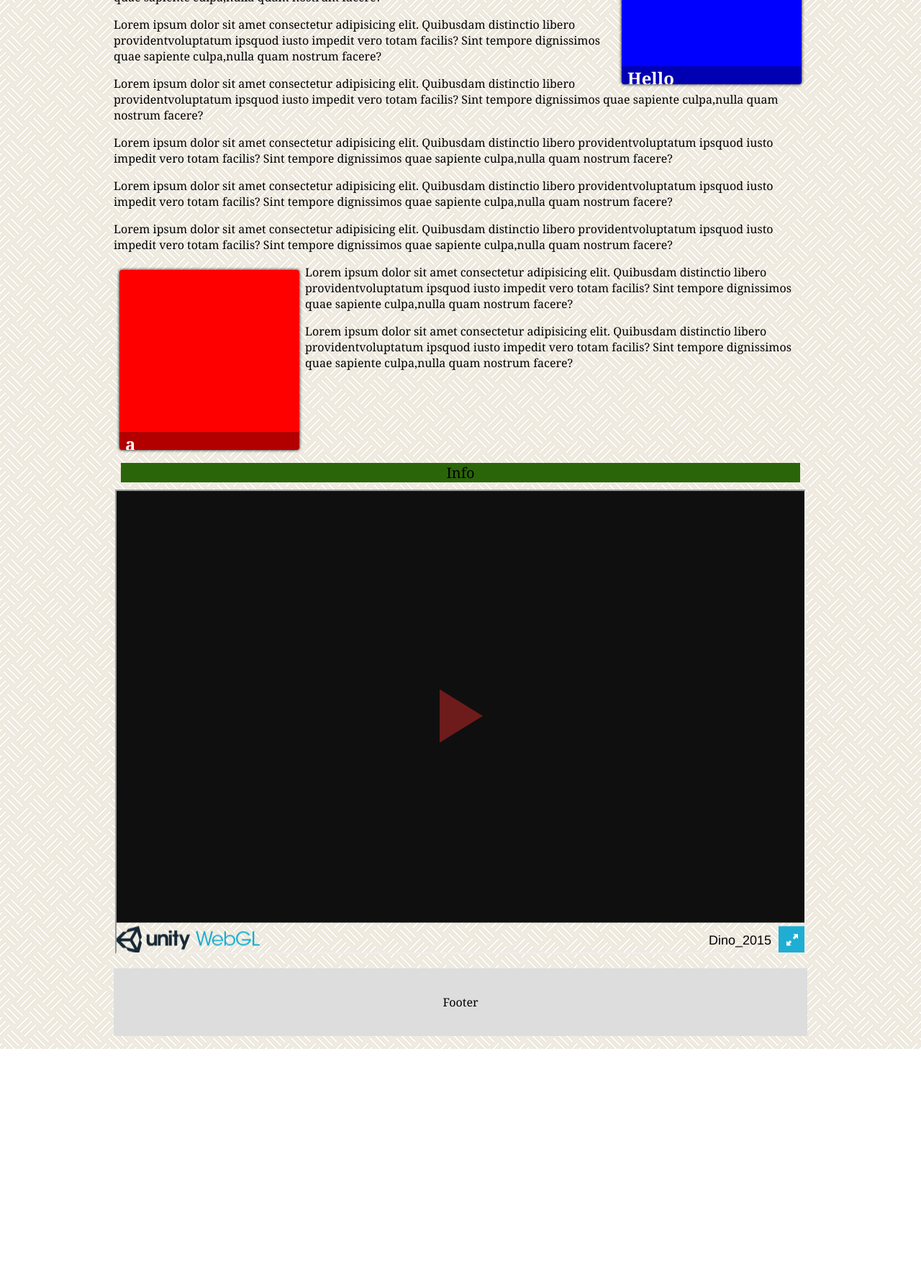
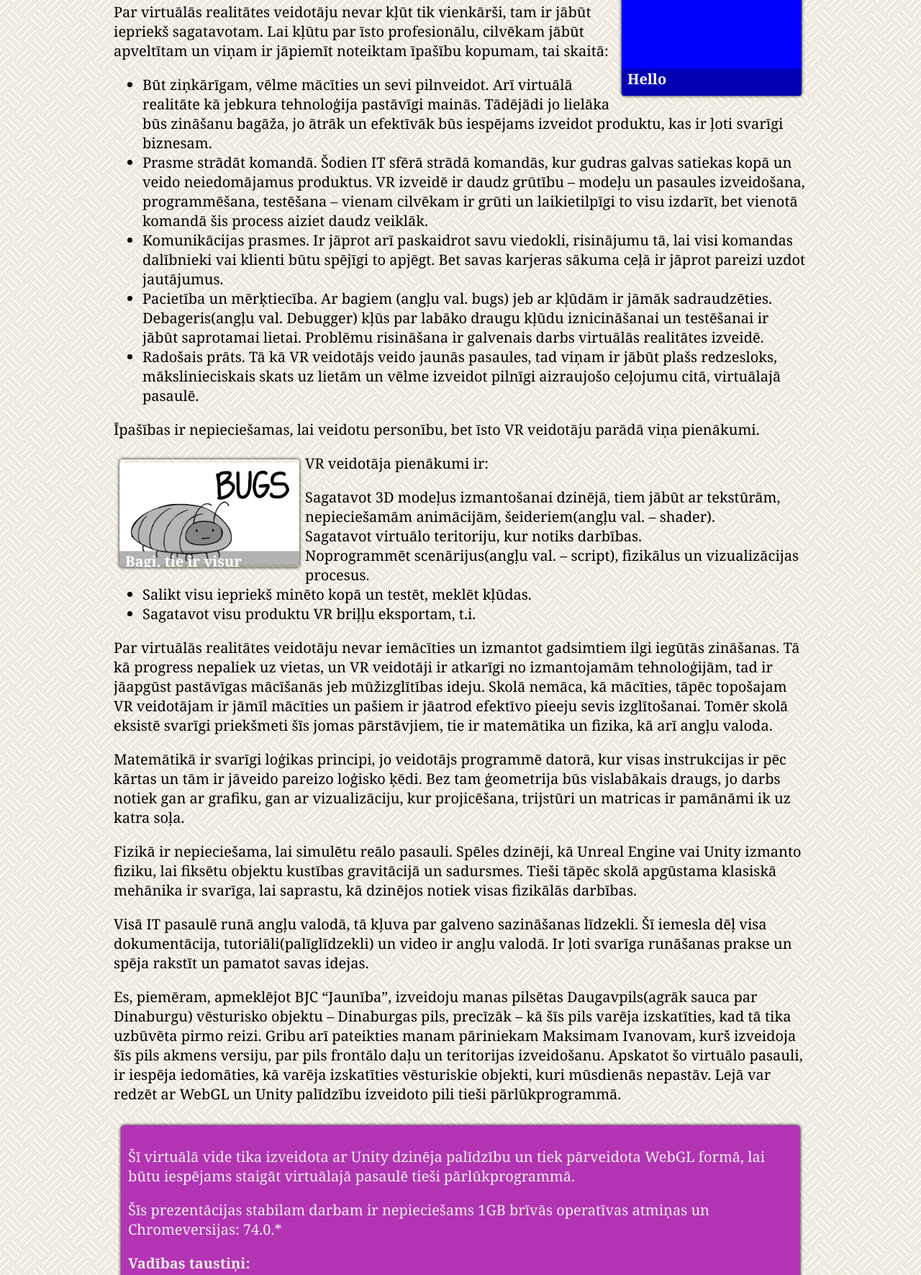
Before and after one commit to cyoq/ContestDigitalSkills, a plain HTML site: page index.html in a window 1280 px wide. Shown: the part 392-2163 px from the top of the page at 72% size. Before the commit the page ends 1849 px from the top, so only its background shows below. Drawn offline with Linux system fonts and the light colour scheme.

Commit message:
adding content

```diff
--- a/TemplateData/side.js
+++ b/TemplateData/side.js
@@ -1,6 +1,7 @@
+var gameInstance;
 var btn = document.getElementsByClassName("btn")[0];
 
+
 btn.onclick = () => {
-    var gameInstance = UnityLoader.instantiate("gameContainer", "Build/Build_WebGL.json", {onProgress: UnityProgress});
-    btn.classList.add("hidden");
+    gameInstance = UnityLoader.instantiate("gameContainer", "Build/Build_WebGL.json", {onProgress: UnityProgress});
 };
--- a/index.html
+++ b/index.html
@@ -12,34 +12,56 @@
 
     <div class="header">
         <h1>DIGITĀLĀS PRASMES NĀKOTNES DIGITĀLAJAM DARBAM 2019</h1>
-        <p>Virtuālās realitātes veidotāja un 3D inženiera profesijas</p>
+        <p>Virtuālās realitātes veidotāja profesija</p>
     </div>
 
     <div class="row">
 
         <div class="row1">
 
-             <div class="banner left" data-title="Hello" data-text="Lorem ipsum dolor sit amet consectetur, adipisicing elit. Fuga nobis, eos magni animi modi ducimus. Ducimus, quo! Labore, illo. Fuga eius sint iusto voluptatibus repellat natus perspiciatis qui itaque obcaecati! lorem">
+            <div class="banner left" data-title="Hello" data-text="Lorem ipsum dolor sit amet consectetur, adipisicing elit. Fuga nobis, eos magni animi modi ducimus. Ducimus, quo! Labore, illo. Fuga eius sint iusto voluptatibus repellat natus perspiciatis qui itaque obcaecati! lorem">
             </div>
-
-            <p> Lorem ipsum dolor sit amet consectetur adipisicing elit. Quibusdam distinctio libero providentvoluptatum ipsquod iusto impedit vero totam facilis? Sint tempore dignissimos quae sapiente culpa,nulla quam nostrum facere?</p>
-            <p> Lorem ipsum dolor sit amet consectetur adipisicing elit. Quibusdam distinctio libero providentvoluptatum ipsquod iusto impedit vero totam facilis? Sint tempore dignissimos quae sapiente culpa,nulla quam nostrum facere?</p>
-            <p> Lorem ipsum dolor sit amet consectetur adipisicing elit. Quibusdam distinctio libero providentvoluptatum ipsquod iusto impedit vero totam facilis? Sint tempore dignissimos quae sapiente culpa,nulla quam nostrum facere?</p>
-            <p> Lorem ipsum dolor sit amet consectetur adipisicing elit. Quibusdam distinctio libero providentvoluptatum ipsquod iusto impedit vero totam facilis? Sint tempore dignissimos quae sapiente culpa,nulla quam nostrum facere?</p>
-            <p> Lorem ipsum dolor sit amet consectetur adipisicing elit. Quibusdam distinctio libero providentvoluptatum ipsquod iusto impedit vero totam facilis? Sint tempore dignissimos quae sapiente culpa,nulla quam nostrum facere?</p>
-            <p> Lorem ipsum dolor sit amet consectetur adipisicing elit. Quibusdam distinctio libero providentvoluptatum ipsquod iusto impedit vero totam facilis? Sint tempore dignissimos quae sapiente culpa,nulla quam nostrum facere?</p>
-            <p> Lorem ipsum dolor sit amet consectetur adipisicing elit. Quibusdam distinctio libero providentvoluptatum ipsquod iusto impedit vero totam facilis? Sint tempore dignissimos quae sapiente culpa,nulla quam nostrum facere?</p>
-            <div class="banner right" data-title="a" data-text="Lorem ipsum dolor sit amet consectetur, adipisicing elit. Fuga nobis, eos magni animi modi ducimus. Ducimus, quo! Labore, illo. Fuga eius sint iusto voluptatibus repellat natus perspiciatis qui itaque obcaecati! lorem">
+            <p>Virtuālās realitātes veidotāja profesijas pārstāvim ir īpaši radošs skats uz reālo pasauli, jo viņam ir iespēja izveidot virtuālās pasaules, kas stipri atšķiras no reālas, piemēram, neeksistējošus vēsturiskus objektus, reālu objektu atainošana vai citu neiedomājamu realitāti.</p>
+            <p>Par virtuālās realitātes veidotāju nevar kļūt tik vienkārši, tam ir jābūt iepriekš sagatavotam. Lai kļūtu par īsto profesionālu, cilvēkam jābūt apveltītam un viņam ir jāpiemīt noteiktam īpašību kopumam, tai skaitā: </p>
+            <ul>
+                <li>Būt ziņkārīgam, vēlme mācīties un sevi pilnveidot. Arī virtuālā realitāte kā jebkura tehnoloģija pastāvīgi mainās. Tādējādi jo lielāka būs zināšanu bagāža, jo ātrāk un efektīvāk būs iespējams izveidot produktu, kas ir ļoti svarīgi biznesam. </li>
+                <li> Prasme strādāt komandā. Šodien IT sfērā strādā komandās, kur gudras galvas satiekas kopā un veido neiedomājamus produktus. VR izveidē ir daudz grūtību – modeļu un pasaules izveidošana, programmēšana, testēšana – vienam cilvēkam ir grūti un laikietilpīgi to visu izdarīt, bet vienotā komandā šis process aiziet daudz veiklāk. </li>
+                <li>Komunikācijas prasmes. Ir jāprot arī paskaidrot savu viedokli, risinājumu tā, lai visi komandas dalībnieki vai klienti būtu spējīgi to apjēgt. Bet savas karjeras sākuma ceļā ir jāprot pareizi uzdot jautājumus.</li>
+                <li>Pacietība un mērķtiecība. Ar bagiem (angļu val. bugs) jeb ar kļūdām ir jāmāk sadraudzēties. Debageris(angļu val. Debugger) kļūs par labāko draugu kļūdu iznicināšanai un testēšanai ir jābūt saprotamai lietai. Problēmu risināšana ir galvenais darbs virtuālās realitātes izveidē. </li>
+                <li>Radošais prāts. Tā kā VR veidotājs veido jaunās pasaules, tad viņam ir jābūt plašs redzesloks, mākslinieciskais skats uz lietām un vēlme izveidot pilnīgi aizraujošo ceļojumu citā, virtuālajā pasaulē.</li>
+            </ul>
+            <p>Īpašības ir nepieciešamas, lai veidotu personību, bet īsto VR veidotāju parādā viņa pienākumi.</p>
+            <div class="banner right" data-title="Bagi, tie ir visur" data-text="Lorem ipsum dolor sit amet consectetur, adipisicing elit. Fuga nobis, eos magni animi modi ducimus. Ducimus, quo! Labore, illo. Fuga eius sint iusto voluptatibus repellat natus perspiciatis qui itaque obcaecati! lorem">
             </div>
-            <p> Lorem ipsum dolor sit amet consectetur adipisicing elit. Quibusdam distinctio libero providentvoluptatum ipsquod iusto impedit vero totam facilis? Sint tempore dignissimos quae sapiente culpa,nulla quam nostrum facere?</p>
-            <p> Lorem ipsum dolor sit amet consectetur adipisicing elit. Quibusdam distinctio libero providentvoluptatum ipsquod iusto impedit vero totam facilis? Sint tempore dignissimos quae sapiente culpa,nulla quam nostrum facere?</p>
-
+            <p>VR veidotāja pienākumi ir:</p>
+            <ul>
+                <li> Sagatavot 3D modeļus izmantošanai dzinējā, tiem jābūt ar tekstūrām, nepieciešamām animācijām, šeideriem(angļu val. – shader).</li>
+                <li>Sagatavot virtuālo teritoriju, kur notiks darbības. </li>
+                <li>Noprogrammēt scenārijus(angļu val. – script), fizikālus un vizualizācijas procesus. </li>
+                <li> Salikt visu iepriekš minēto kopā un testēt, meklēt kļūdas.</li>
+                <li>Sagatavot visu produktu VR briļļu eksportam, t.i.</li>
+            </ul>
+            <p>Par virtuālās realitātes veidotāju nevar iemācīties un izmantot gadsimtiem ilgi iegūtās zināšanas. Tā kā progress nepaliek uz vietas, un VR veidotāji ir atkarīgi no izmantojamām tehnoloģijām, tad ir jāapgūst pastāvīgas mācīšanās jeb mūžizglītības ideju. Skolā nemāca, kā mācīties, tāpēc topošajam VR veidotājam ir jāmīl mācīties un pašiem ir jāatrod efektīvo pieeju sevis izglītošanai. Tomēr skolā eksistē svarīgi priekšmeti šīs jomas pārstāvjiem, tie ir matemātika un fizika, kā arī angļu valoda.</p>
+            <p>Matemātikā ir svarīgi loģikas principi, jo veidotājs programmē datorā, kur visas instrukcijas ir pēc kārtas un tām ir jāveido pareizo loģisko ķēdi. Bez tam ģeometrija būs vislabākais draugs, jo darbs notiek gan ar grafiku, gan ar vizualizāciju, kur projicēšana, trijstūri un matricas ir pamānāmi ik uz katra soļa.</p>
+            <p>Fizikā ir nepieciešama, lai simulētu reālo pasauli. Spēles dzinēji, kā Unreal Engine vai Unity izmanto fiziku, lai fiksētu objektu kustības gravitācijā un sadursmes. Tieši tāpēc skolā apgūstama klasiskā mehānika ir svarīga, lai saprastu, kā dzinējos notiek visas fizikālās darbības. </p>
+            <p>Visā IT pasaulē runā angļu valodā, tā kļuva par galveno sazināšanas līdzekli. Šī iemesla dēļ visa dokumentācija, tutoriāli(palīglīdzekli) un video ir angļu valodā. Ir ļoti svarīga runāšanas prakse un spēja rakstīt un pamatot savas idejas.</p>
+            <p>Es, piemēram, apmeklējot BJC “Jaunība”, izveidoju manas pilsētas Daugavpils(agrāk sauca par  Dinaburgu) vēsturisko objektu – Dinaburgas pils, precīzāk – kā šīs pils varēja izskatīties, kad tā tika uzbūvēta pirmo reizi. Gribu arī pateikties manam pāriniekam Maksimam Ivanovam, kurš izveidoja šīs pils akmens versiju, par pils frontālo daļu un teritorijas izveidošanu. Apskatot šo virtuālo pasauli, ir iespēja iedomāties, kā varēja izskatīties vēsturiskie objekti, kuri mūsdienās nepastāv. Lejā var redzēt ar WebGL un Unity palīdzību izveidoto pili tieši pārlūkprogrammā.</p>
         </div>
 
 
         <div class="row15">
-            <div id="info-div">
-                <span id="info">Info</span>
+            <div id="info">
+                <p>Šī virtuālā vide tika izveidota ar Unity dzinēja palīdzību un tiek pārveidota WebGL formā, lai būtu iespējams staigāt virtuālajā pasaulē tieši pārlūkprogrammā.</p>
+                <p>Šīs prezentācijas stabilam darbam ir nepieciešams 1GB brīvās operatīvas atmiņas un Chromeversijas: 74.0.*</p>
+                <p><b>Vadības taustiņi: </b></p>
+                <ul>
+                    <li>1 - brīvas rotēšanas kamera</li>
+                    <li>2 - atbloķēt kameru</li>
+                    <li>Shift - ātrs skrējiens</li>
+                    <li>WASD - pārvietošanās</li>
+                    <li>f - ieslēgt/izslēgt lukturi</li>
+                    <li>b - atgriezties uz sākumpozīciju</li>
+                </ul>
             </div>
         </div>
 
@@ -54,7 +76,9 @@
     </div>
 
     <div class="footer">
-        <p> Footer </p>
+        <p>Konkurss	“DIGITĀLĀS PRASMES NĀKOTNES DIGITĀLAJAM	DARBAM 2019”</p>
+        <p>Darba autors: Aleksandrs Samsonovičs</p>
+        <p>13.05.2019</p>
     </div>
 
 </body>
--- a/main.css
+++ b/main.css
@@ -11,6 +11,7 @@ body {
     padding-top: 10px;
     padding-bottom: 10px;
     font-family: Cambria, Cochin, Georgia, Times, 'Times New Roman', serif;
+    font-size: 20px;
 }
 
 .header {
@@ -18,7 +19,10 @@ body {
     text-align: center;
     color: white;
     padding: 30px;
+    margin-bottom: 10px;
     background: #B334B3; /* #1abc9c; */
+    border-radius: 10px;
+    box-shadow:0 0 4px #000;
 }
 
 .header h1 {
@@ -26,7 +30,7 @@ body {
 }
 
 .header p {
-    font-size: 15px;
+    font-size: 20px;
 }
 
 .banner {
@@ -38,6 +42,9 @@ body {
     background-size:100%;
     background-position:center;
     transition:0.5s;
+    -webkit-transition:0.5s;
+    -moz-transition:0.5s;
+    -o-transition:0.5s;
     overflow:hidden;
     border-radius:4px;
     box-shadow:0 0 4px #000;
@@ -49,18 +56,24 @@ body {
 .banner:before {
     position:absolute;
     top:0;
-    bottom:0;
+    bottom: 0;
     left:0;
     right:0;
-    transform:translateY(90%);/*use transform:translateY(100%); to remove footer*/
+    transform:translateY(85%);/*use transform:translateY(100%); to remove footer*/
+    -webkit-transform:translateY(85%);
+    -moz-transform:translateY(85%);
+    -o-transform:translateY(85%);
     background-color:rgba(0,0,0,0.3);
     color:#fff;
-    padding:0 8px;
+    padding: 0px 8px;
     content:attr(data-title);
     transition:0.5s 0.1s;
+    -webkit-transition:0.5s 0.1s;
+    -moz-transition:0.5s 0.1s;
+    -o-transition:0.5s 0.1s;
     color:#fff;
     font-weight:bold;
-    font-size:1.5em;
+    font-size:1em;
 }
 
 .banner:after {
@@ -73,23 +86,42 @@ body {
     padding:8px;
     content:attr(data-text);
     transition:0.5s;
+    -webkit-transition:0.5s;
+    -moz-transition:0.5s;
+    -o-transition:0.5s;
     padding-top:2em;
-    margin-top:8px;
+    margin-top: 8px;
     transform:translateY(100%);
+    -webkit-transform:translateY(100%);
+    -moz-transform:translateY(100%);
+    -o-transform:translateY(100%);
     opacity:0;
 }
 
 .banner:hover:after {
     transform:translateY(0);
+    -webkit-transform:translateY(0);
+    -moz-transform:translateY(0);
+    -o-transform:translateY(0);
     transition:0.5s 0.1s;
+    -webkit-transition:0.5s 0.1s;
+    -moz-transition:0.5s 0.1s;
+    -o-transition:0.5s 0.1s;
     opacity:1;
+    font-size: 0.8em;
 }
 
 .banner:hover:before {
     transform:translateY(0);
+    -webkit-transform:translateY(0);
+    -moz-transform:translateY(0);
+    -o-transform:translateY(0);
     padding:8px;
     background-color:rgba(0,0,0,0.6);
     transition:0.5s;
+    -webkit-transition:0.5s;
+    -moz-transition:0.5s;
+    -o-transition:0.5s;
 }
 
 .banner.left {
@@ -100,15 +132,24 @@ body {
 }
 
 .banner.right {
-    background:red;
+    background-image: url("content/bugs.jpg");
+    background-repeat: no-repeat;
     float:left;
     width: 250px;
-    height: 250px;
+    height: 150px;
 }
 
 .row {
     width: 100%;
     display: block;
+}
+
+.row p {
+    color: #000;
+}
+
+.row ul li {
+    color: #000;
 }
 
 .row:after, .row1:after, .row15:after, .row2:after {
@@ -117,20 +158,30 @@ body {
     clear: both;
 }
 
+
 .row2 iframe {
     margin: auto;
     display:block;
 }
 
 #info {
-    font-size: 20px;
+    margin: 10px;
+    height: 10%;
+    text-align: left;
+    background: #B334B3;
+    padding: 10px;
+    border-radius: 5px;
+    box-shadow:0 0 4px #000;
 }
 
-#info-div {
-    margin: 10px;
-    height: 10%;
-    text-align: center;
-    background: #2A6609;
+#info p {
+    font-size: 20px;
+    color: #f2f2f2;
+}
+
+#info ul li{
+    font-size: 20px;
+    color: #f2f2f2;
 }
 
 #error {
@@ -148,13 +199,25 @@ body {
 #unity-game {
     width: 960px;
     height: 645px;
+    border-radius: 8px;
+    box-shadow:0 0 4px #000;
 }
 
 .footer {
-    padding: 20px;
+    margin: auto;
+    width: 80%;
+    padding: 5px;
     text-align: center;
-    background: #ddd;
+    background: #B334B3;
     margin-top: 20px;
+    border-radius: 5px;
+    box-shadow:0 0 4px #000;
+}
+
+.footer p {
+    line-height: 8px;
+    color: #fff;
+    font-family: Cambria, Cochin, Georgia, Times, 'Times New Roman', serif;
 }
 
 @media screen and (max-width: 800px) {
@@ -207,4 +270,8 @@ body {
     .row2 iframe {
         display:none;
     }
+
+    .footer p {
+        line-height: 15px;
+    }
 }
```
Also changed, not shown: TemplateData/style.css (+9 -1 lines), unity.html (+3 -3 lines), content/bug.png (added), content/bugs.jpg (added), content/footer_lodyas.png (added), content/seamless_paper_texture.png (added).
